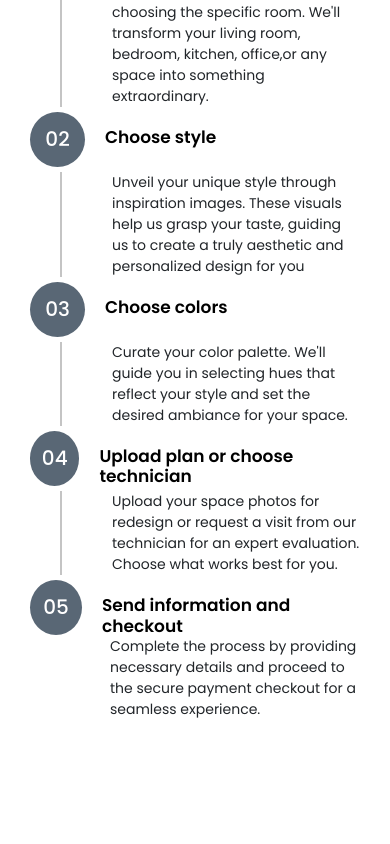
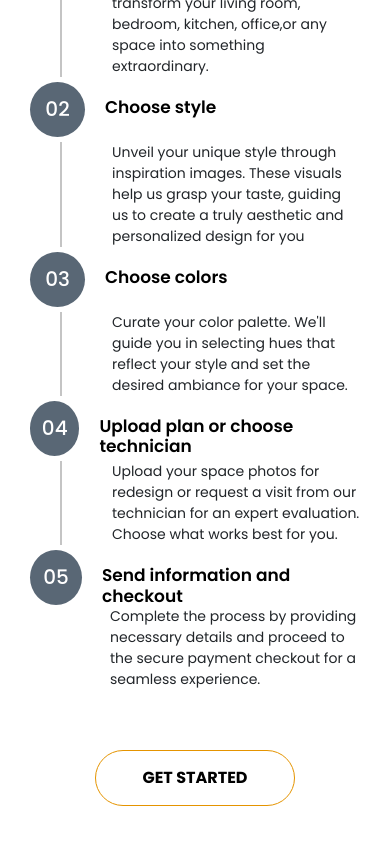
Before and after one commit to ArseneMerci/promotion-typeform, a Next.js app: page / in a window 390 px wide. Shown: the part 2499-3343 px from the top of the page. Built offline with nearby package versions, Linux system fonts and the light colour scheme.

Commit message:
adding new button on the end of the page'

```diff
--- a/pages/index.js
+++ b/pages/index.js
@@ -144,6 +144,10 @@ export default function Home() {
                 </div>
             </div>
         </div>
+        <div className={styles.footerSubText}>
+            <Link href="/order"><button>Get Started</button></Link>
+            <span></span>
+        </div>
     </div>
   );
 }
--- a/styles/HomePage.module.css
+++ b/styles/HomePage.module.css
@@ -60,6 +60,7 @@
     color:white;
     margin-bottom: 50px;
  }
+
  .headerSubText{
      display:flex;
      align-items: center;
@@ -68,6 +69,31 @@
      color:white;
      margin-top:10px;
  }
+
+ .footerSubText{
+    display:flex;
+    align-items: center;
+    justify-content:center;
+    margin: -40px 0px 40px 0px;
+}
+
+.footerSubText button{
+    padding:15px;
+    width:200px;
+    border-radius:30px;
+    border:1px solid transparent;
+    font-weight: bold;
+    border:1px solid #e59400;
+    text-transform: uppercase;
+    color: #000;
+}
+
+.footerSubText button:hover{
+    background-color:#e59400;
+    color: #fff;
+    transition: 0.5s ease;
+}
+
  .headerSubText button{
     padding:15px;
     width:200px;
@@ -81,6 +107,7 @@
  .headerSubText button:hover{
      background-color:#e59400;
      color: #fff;
+     transition: 0.5s ease;
  }
  .spaceContainer{
      background:#fff;
@@ -676,9 +703,20 @@
     }
  }
  @media (max-width:480px){
+
+    .containerTwo{
+        padding:0px 30px ;
+    }
+    .containerTwo .process{
+        margin:150px 0px 100px 0px;
+    }
     .resultContainer{
         width: 400px;
         padding: 0px 50px;
+    }
+
+    .footerSubText{
+        margin-bottom: 100px;
     }
  }
 
```
